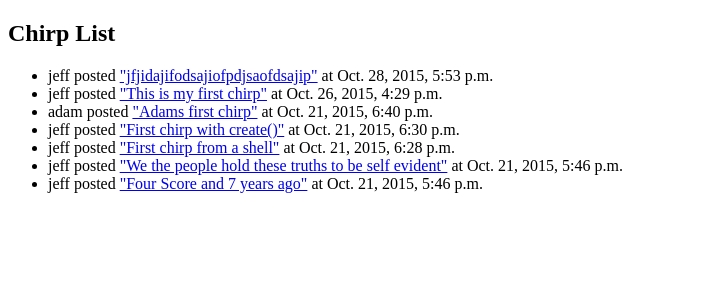
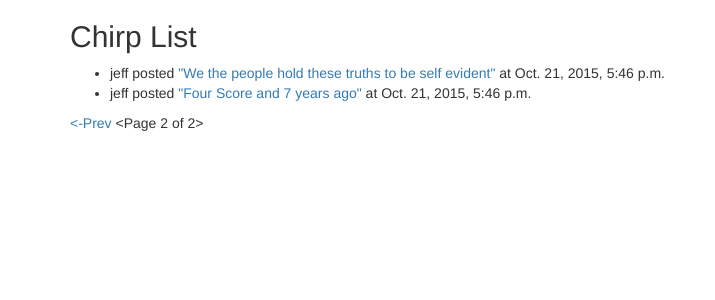
Before and after one commit to tiy-lv-python-2015-10/chirper, a Django app: a page that uses chirper/chirp/templates/chirp/chirp_list.html in a window 1280 px wide. Shown: the top 300 px of the page, without its empty margins (0-715 px from the left). Run offline with Django 3.2, Linux system fonts and the light colour scheme; data comes from the database, SQL or seed files in the repository; both versions use the stored data as it was after the commit; some libraries are stand-ins or nearby versions.

Commit message:
Adding week4day4 code

```diff
--- /dev/null
+++ b/chirper/chirp/templates/chirp/chirp_base.html
@@ -0,0 +1,17 @@
+{% load bootstrap3 %}
+
+<!DOCTYPE html>
+<html>
+<head lang="en">
+    <meta charset="UTF-8">
+    <title>Chirper {% block title %}{% endblock %}</title>
+    {% bootstrap_css %}
+    {% bootstrap_javascript %}
+</head>
+<body>
+    <div class="container">
+    {% bootstrap_messages %}
+    {% block content %}{% endblock %}
+    </div>
+</body>
+</html>
--- a/chirper/chirp/templates/chirp/chirp_list.html
+++ b/chirper/chirp/templates/chirp/chirp_list.html
@@ -1,19 +1,25 @@
-<!DOCTYPE html>
-<html>
-<head lang="en">
-    <meta charset="UTF-8">
-    <title>Chirp List</title>
-</head>
-<body>
+{% extends 'chirp/chirp_base.html' %}
 
+{% block title %}Chirp List{% endblock %}
+
+{% block content %}
     <h2>Chirp List</h2>
 
     <ul>
-        {% for chirp in chirps %}
+        {% for chirp in chirp_list %}
             <li>{{ chirp.author.username }} posted <a href="{% url 'chirp_detail' chirp.id %}">"{{ chirp.message }}"</a>
                 at {{ chirp.posted_at }}</li>
         {% endfor %}
     </ul>
 
-</body>
-</html>
+    {% if is_paginated %}
+        {% if page_obj.has_previous %}
+            <a href="{% url 'list_chirps' %}?page={{ page_obj.previous_page_number }}"><-Prev</a>
+        {% endif %}
+        {{ page_obj }}
+        {% if page_obj.has_next %}
+            <a href="{% url 'list_chirps' %}?page={{ page_obj.next_page_number }}">Next -></a>
+        {% endif %}
+
+    {% endif %}
+{% endblock %}
--- a/chirper/chirp/urls.py
+++ b/chirper/chirp/urls.py
@@ -1,10 +1,11 @@
 from django.conf.urls import url
-from chirp.views import ListChirps
+from django.contrib.auth.decorators import login_required
+from chirp.views import ListChirps, ChirpDetail, CreateChirp
 
 # Note that the as_view() has to be called to convert a CBV to a normal view
 urlpatterns = [
     url(r'^$', ListChirps.as_view(), name='list_chirps'),
-    url(r'^(?P<chirp_id>\d+)/$', 'chirp.views.chirp_detail',
+    url(r'^(?P<pk>\d+)/$', ChirpDetail.as_view(),
         name='chirp_detail'),
-    url(r'^create/$', 'chirp.views.chirp_create', name='chirp_create')
+    url(r'^create/$', login_required(CreateChirp.as_view()), name='chirp_create'),
 ]
--- a/chirper/chirp/views.py
+++ b/chirper/chirp/views.py
@@ -1,83 +1,33 @@
-from django.core.urlresolvers import reverse
+from django.contrib.auth.decorators import login_required
+from django.core.urlresolvers import reverse, reverse_lazy
 from django.http import HttpResponse, HttpResponseRedirect
 from django.shortcuts import render, get_object_or_404, get_list_or_404
-from django.views.generic import View
+from django.utils import timezone
+from django.views.generic import View, ListView, DetailView, CreateView
 from chirp.forms import ChirpForm
 from chirp.models import Chirp
 
 
-def list_chirps(request):
-    """
-    Function based view to get a list of chirps.  Will raise 404 on empty list
-    :param request:
-    :return:
-    """
-    chirps = get_list_or_404(Chirp)
-    return render(request, 'chirp/chirp_list.html', {'chirps': chirps})
+class ListChirps(ListView):
+    model = Chirp
+    queryset = Chirp.objects.order_by('-posted_at')
+    paginate_by = 5
+
+    def get_context_data(self, **kwargs):
+        context = super().get_context_data(**kwargs)
+        context['page_load'] = timezone.now()
+        return context
 
 
-class ListChirps(View):
-    """
-    Class version of manually get the list of chirps
-    """
-    def get(self, request):
-        chirps = get_list_or_404(Chirp)
-        return render(self.request, 'chirp/chirp_list.html', {'chirps': chirps})
+class ChirpDetail(DetailView):
+    model = Chirp
 
+class CreateChirp(CreateView):
+    model = Chirp
+    form_class = ChirpForm
+    success_url = reverse_lazy('list_chirps')
+    template_name = 'chirp/chirp_create.html'
 
-def chirp_detail(request, chirp_id):
-    """
-    Detailed view of chirp.  Will raise 404 on missing model
-    :param request:
-    :param chirp_id:
-    :return:
-    """
-    chirp = get_object_or_404(Chirp, pk=chirp_id)
-
-    return render(request, 'chirp/chirp_detail.html', {'chirp': chirp})
-
-def chirp_create(request):
-    """
-    Creates a chirp in a function based method
-    :param request:
-    :return:
-    """
-    if request.method == 'POST':
-        form = ChirpForm(request.POST)
-
-        if form.is_valid():
-            chirp = form.save(commit=False)
-            chirp.author = request.user
-            chirp.save()
-
-            return HttpResponseRedirect(reverse('list_chirps'))
-    else:
-        form = ChirpForm()
-
-    return render(request, 'chirp/chirp_create.html', {'form': form})
-
-class CreateChirp(View):
-    """
-    Class for creating a new chirp
-    """
-
-    def get(self, request):
-        """
-        Handles the get request that returns a blank chirp form
-        :param request:
-        :return:
-        """
-        form = ChirpForm()
-        return render(request, 'chirp/chirp_create.html', {'form': form})
-
-    def post(self, *args, **kwargs):
-        form = ChirpForm(self.request.POST)
-
-        if form.is_valid():
-            chirp = form.save(commit=False)
-            chirp.author = self.request.user
-            chirp.save()
-
-            return HttpResponseRedirect(reverse('list_chirps'))
-
-        return render(self.request, 'chirp/chirp_create.html', {'form': form})
+    def form_valid(self, form):
+        form.instance.author = self.request.user
+        return super(CreateChirp, self).form_valid(form)
--- a/chirper/chirper/settings.py
+++ b/chirper/chirper/settings.py
@@ -12,6 +12,7 @@ https://docs.djangoproject.com/en/1.8/ref/settings/
 
 # Build paths inside the project like this: os.path.join(BASE_DIR, ...)
 import os
+from django.core.urlresolvers import reverse_lazy
 
 BASE_DIR = os.path.dirname(os.path.dirname(os.path.abspath(__file__)))
 
@@ -38,6 +39,8 @@ INSTALLED_APPS = (
     'django.contrib.messages',
     'django.contrib.staticfiles',
     'django_extensions',
+    'debug_toolbar',
+    'bootstrap3',
     'chirp',
     'users'
 )
@@ -103,3 +106,6 @@ USE_TZ = True
 # https://docs.djangoproject.com/en/1.8/howto/static-files/
 
 STATIC_URL = '/static/'
+
+LOGIN_URL = '/login/'
+LOGIN_REDIRECT_URL = reverse_lazy('list_chirps')
--- a/chirper/chirper/urls.py
+++ b/chirper/chirper/urls.py
@@ -19,4 +19,7 @@ from django.contrib import admin
 urlpatterns = [
     url(r'^admin/', include(admin.site.urls)),
     url(r'^chirps/', include('chirp.urls')),
+    url(r'^logout/', 'django.contrib.auth.views.logout', {'next_page':"/chirps/"}, name='logout'),
+    url('^', include('django.contrib.auth.urls')),
+
 ]
```
Also changed, not shown: chirper/chirp/templates/chirp/chirp_create.html (+8 -12 lines), chirper/chirp/templates/chirp/chirp_detail.html (+3 -8 lines), chirper/chirp/tests.py (+15 -1 lines), chirper/users/templates/registration/login.html (added, +15 -0 lines), chirper/db.sqlite3.
